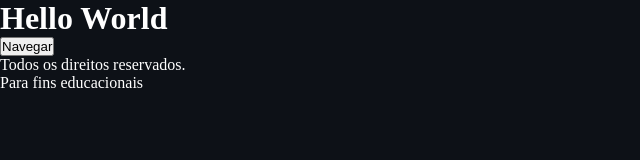
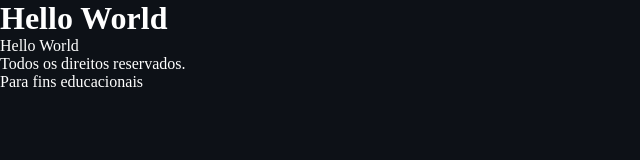
Before and after one commit to enricomartins018/mod5_apod_react, a React (Vite) app: page / in a window 1280 px wide. Shown: the top 160 px of the page, without its empty margins (0-640 px from the left). Built offline with nearby package versions, Linux system fonts and the light colour scheme.

Commit message:
feat: Body estilizado e estruturado

```diff
--- a/src/Components/Body/Body.jsx
+++ b/src/Components/Body/Body.jsx
@@ -1,10 +1,10 @@
 import React from 'react'
-
+import S from './Body.module.css'
 const Body = () => {
   return (
-    <body>
+    <body className={S.body}>
         <section>
-            <button>Navegar</button>
+          <p>Hello World</p>
         </section>
     </body>
   )
```
